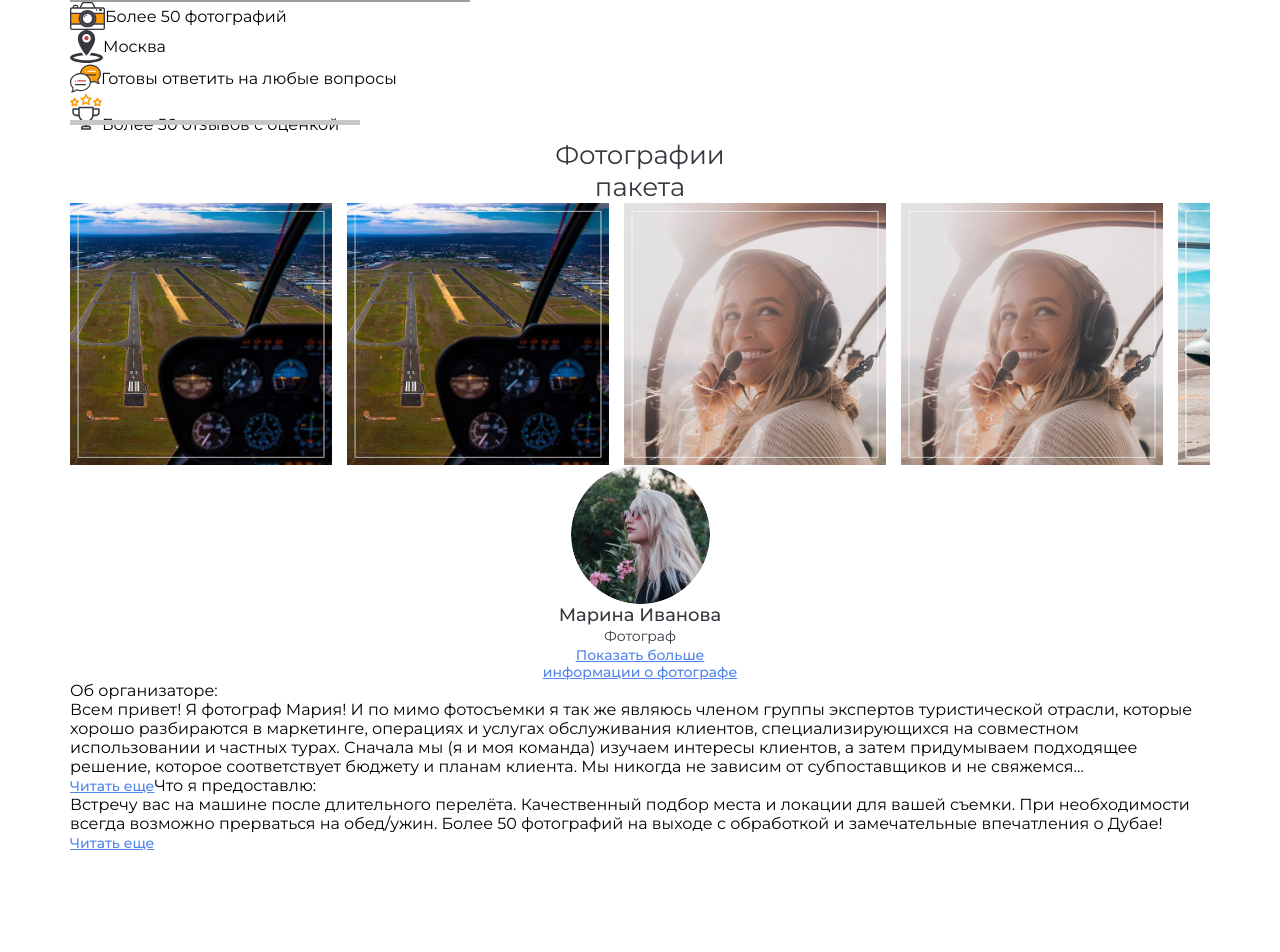
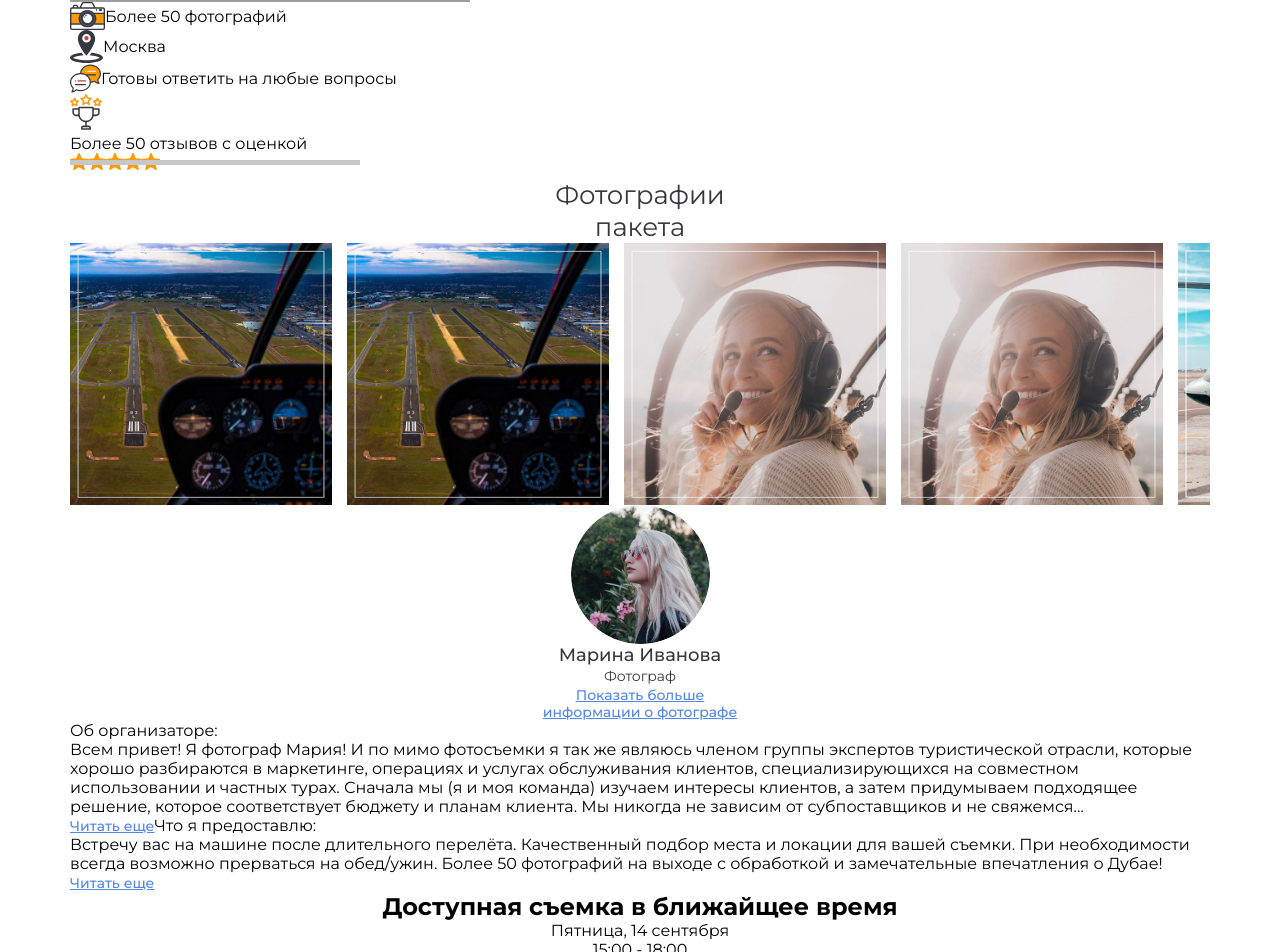
Before and after one commit to 8807010/HELYFLY, a React (Create React App) app: page / in a window 1280 px wide. Shown: the part 2078-3030 px from the top of the page. Before the commit the page ends 2930 px from the top, so only its background shows below. Built offline with nearby package versions, Linux system fonts and the light colour scheme; grey boxes are pictures that could not be loaded.

Commit message:
section photosession updating

```diff
--- a/src/App.js
+++ b/src/App.js
@@ -1,4 +1,5 @@
 import s from './App.module.scss';
+import Accessibility from './components/blocks/accessibility/Accessibility';
 import Header from './components/blocks/header/Header';
 import Main from './components/blocks/main/Main';
 import Package from './components/blocks/package/Package';
@@ -15,6 +16,7 @@ function App() {
       <Photosession/>
       <Package/>
       <Photographer/>
+      <Accessibility/>
     </div>
     </>
   );
--- /dev/null
+++ b/src/components/blocks/accessibility/Accessibility.js
@@ -0,0 +1,28 @@
+import s from './Accessibility.module.scss';
+
+
+
+
+
+function Accessibility() {
+    return (
+        <>
+        <div className={s.container}>
+            <div className={s.photographerInfo}>
+                <h2 className={s.title}>Доступная съемка в ближайщее время</h2>
+                <span>Пятница, 14 сентября</span>
+                <span>15:00 - 18:00</span>
+                <span>850$</span>
+                <span>Осталось — 1 место</span>
+                <button>Выбрать</button>
+
+            </div>
+
+        </div>
+
+
+        </>
+    );
+}
+
+export default Accessibility;
--- /dev/null
+++ b/src/components/blocks/accessibility/Accessibility.module.scss
@@ -0,0 +1,40 @@
+@import './../../../styles/sass/vars.scss';
+@import './../../../styles/sass/mixins.scss';
+
+
+    .container {
+        @extend %container;
+            .photographerInfo {
+                display: flex;
+                flex-direction: column;
+                justify-content: center;
+                align-items: center;
+            }
+            .ava {
+                width: 139px;
+                height: 139px;
+                border-radius: 50%;
+                -webkit-border-radius: 50%;
+                -moz-border-radius: 50%;
+                -ms-border-radius: 50%;
+                -o-border-radius: 50%;
+            }
+            .name {
+                color: $textColor;
+                    @include text(18px, 500, 22px);
+            }
+            .work {
+                color: $textColor;
+                    @include text(14px, 400, 21px);
+            }
+            .moreInfo {
+                color: $linkColor;
+                    @include text(14px, 500, 17px);
+                    text-align: center;
+                    width: 220px;
+            }
+
+
+
+
+    }
--- a/src/components/blocks/photosession/Photosession.js
+++ b/src/components/blocks/photosession/Photosession.js
@@ -6,6 +6,7 @@ import marked from './../../../assets/img/marked.svg';
 import speech from './../../../assets/img/speech.svg';
 import PhotosessionPrice from './photosessionPrice/PhotosessionPrice';
 import groupcup from './../../../assets/img/groupcup.svg';
+import star from './../../../assets/img/star.png';
 
 
 
@@ -56,7 +57,17 @@ function Photosession() {
                     </div>
                     <div className={s.reviews}>
                         <img className={s.cap} src={groupcup} alt="cap"/>
-                        <span className={s.reviewsText}>Более 50 отзывов с оценкой </span>
+                        <div className={s.rating}>
+                            <span className={s.reviewsText}>Более 50 отзывов с оценкой </span>
+                            <div className={s.starContainer}>
+                                <img className={s.star} src={star} alt="star"/>
+                                <img className={s.star} src={star} alt="star"/>
+                                <img className={s.star} src={star} alt="star"/>
+                                <img className={s.star} src={star} alt="star"/>
+                                <img className={s.star} src={star} alt="star"/>
+                            </div>
+                        </div>
+
                     </div>
 
                 </div>
```
Also changed, not shown: src/assets/img/star.png (added).
